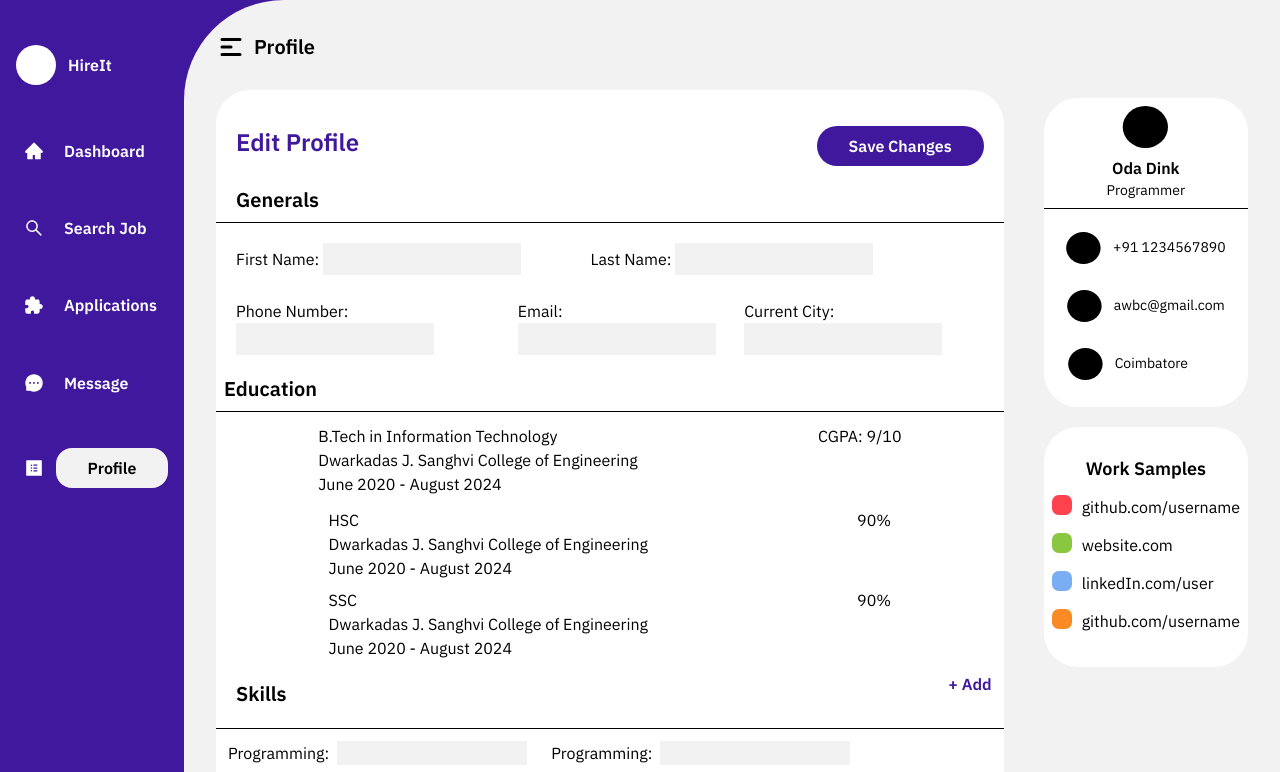
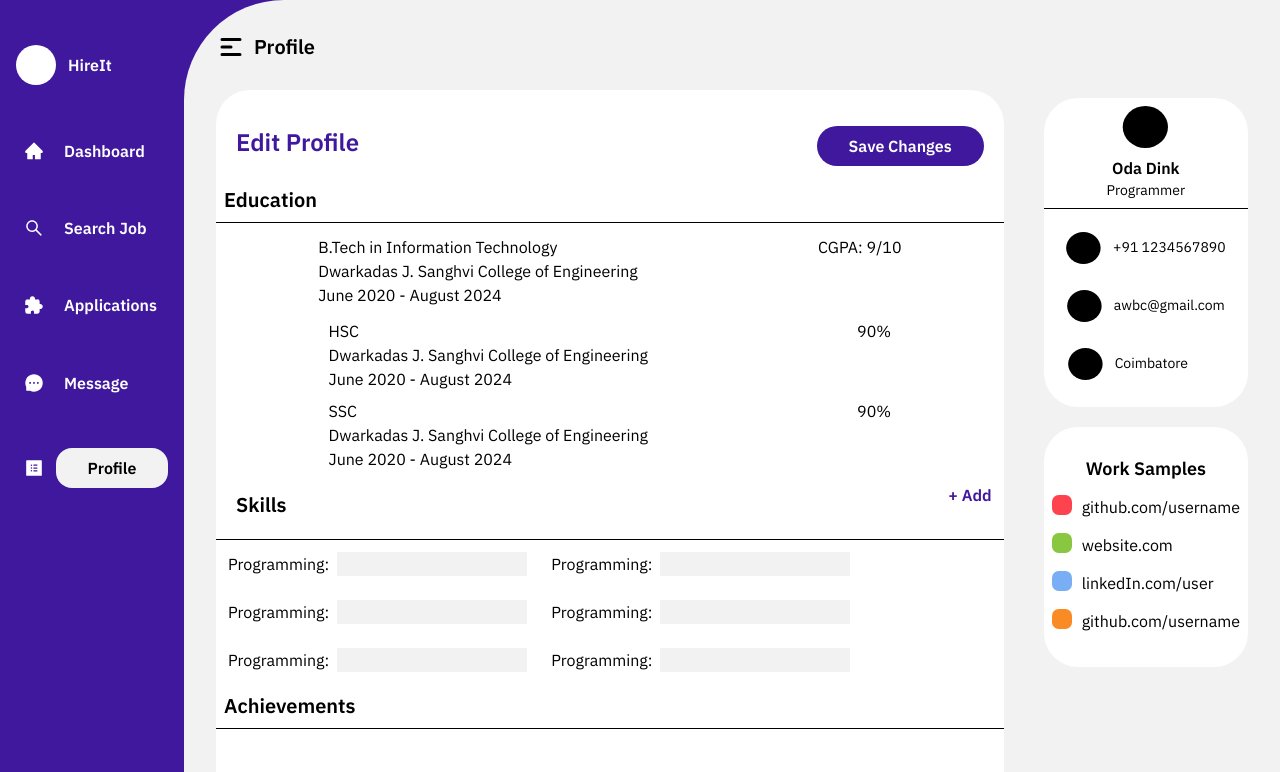
Before and after one commit to AvishJ03/SIH-2022, a React (Create React App) app in the folder client/: page /edit in a window 1280 px wide. Shown: the top 772 px of the page. Built offline with nearby package versions, Linux system fonts and the light colour scheme.

Commit message:
Minor changes

```diff
--- a/client/src/pages/Student/Edit.js
+++ b/client/src/pages/Student/Edit.js
@@ -26,52 +26,6 @@ export default function Edit(props) {
                   </button>
                 </h3>
 
-                <h4 className="text-black font-semibold text-xl m-2 mx-5">
-                  Generals
-                </h4>
-                <hr />
-                <form className="m-2">
-                  <div className="flex ">
-                    <div className="m-3">
-                      <label>First Name: </label>
-                      <input
-                        type="text"
-                        className="border-[#40189D] bg-[#F2F2F2] p-1"
-                      />
-                    </div>
-                    <div className="m-3 mx-[3.6rem]">
-                      <label>Last Name: </label>
-                      <input
-                        type="text"
-                        className="border-[#40189D] bg-[#F2F2F2] p-1"
-                      />
-                    </div>
-                  </div>
-
-                  <div className="flex justify-between">
-                    <div className="m-3">
-                      <label>Phone Number: </label>
-                      <input
-                        type="number"
-                        className="border-[#40189D] bg-[#F2F2F2] p-1"
-                      />
-                    </div>
-                    <div className="m-3">
-                      <label>Email: </label>
-                      <input
-                        type="email"
-                        className="border-[#40189D] bg-[#F2F2F2] p-1"
-                      />
-                    </div>
-                    <div className="m-3">
-                      <label>Current City: </label>
-                      <input
-                        type="text"
-                        className="border-[#40189D] bg-[#F2F2F2] p-1"
-                      />
-                    </div>
-                  </div>
-                </form>
                 <h4 className="text-black font-semibold text-xl m-2">
                   Education
                 </h4>
@@ -189,7 +143,7 @@ export default function Edit(props) {
                     <span className="text-[#808080]"></span>
                   </p>
                 </div>
-                <div className="flex justify-between m-3">
+                {/* <div className="flex justify-between m-3">
                   <h4 className="text-black font-semibold text-xl m-2">
                     Experience
                   </h4>
@@ -197,9 +151,9 @@ export default function Edit(props) {
                     + Add
                   </a>
                 </div>
-                <hr />
+                <hr /> */}
 
-                <div className="flex justify-between m-3">
+                {/* <div className="flex justify-between m-3">
                   <p>Highspeed Studios</p>
                   <p>Senior Database Programmer</p>
                   <p>2 years</p>
@@ -208,7 +162,7 @@ export default function Edit(props) {
                   <p>Lowspeed Studios</p>
                   <p>Junior Database Programmer</p>
                   <p>1 month</p>
-                </div>
+                </div> */}
               </div>
               <div className="relative h-[0%] w-1/5">
                 <div className="bg-white rounded-[34px]">
```
